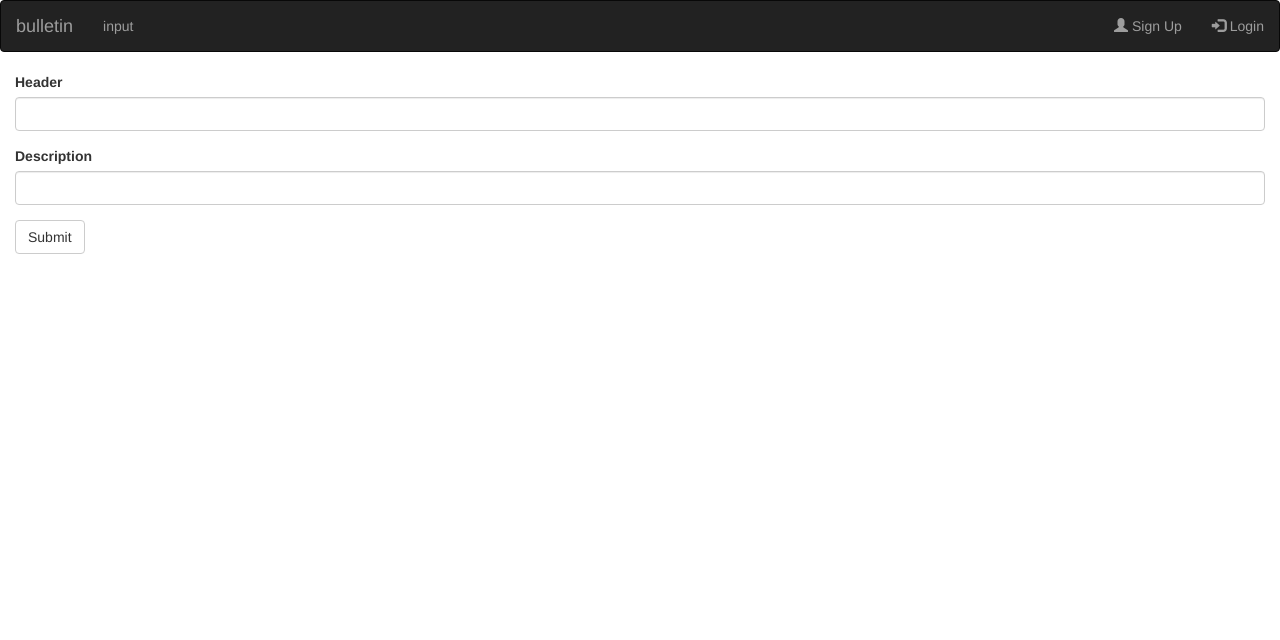
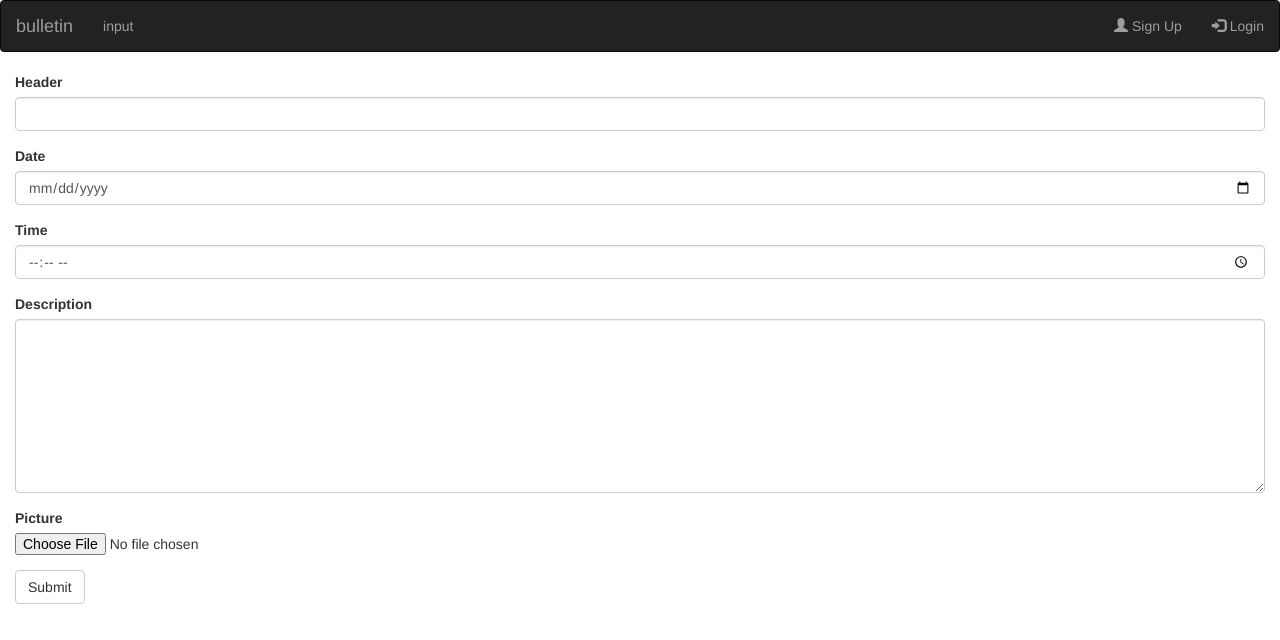
Before and after one commit to jjvmak/bulletin, an Angular app: page /input in a window 1280 px wide. Shown: the top 640 px of the page. Built offline with nearby package versions, Linux system fonts and the light colour scheme; no server answers.

Commit message:
More attributes to input component.

```diff
--- a/src/app/input/input.component.html
+++ b/src/app/input/input.component.html
@@ -1,15 +1,25 @@
-
 
 <div class="container-fluid">
-
 	<form (ngSubmit)="onSubmit(message)" #message="ngForm">
 		<div class="form-group">
 			<label for="header">Header</label>
 		    <input type="text" class="form-control" name="header" ngModel required>
 		</div>
 		<div class="form-group">
+			<label for="date">Date</label>
+		    <input type="date" class="form-control" name="date" ngModel required>
+		</div>
+		<div class="form-group">
+			<label for="time">Time</label>
+		    <input type="time" class="form-control" name="time" ngModel required>
+		</div>
+		<div class="form-group">
 			<label for="description">Description</label>
-        <input type="text" class="form-control" name="description" ngModel required>
+		    <textarea class="form-control" rows="8" name="description" ngModel required></textarea>
+		</div>
+		<div class="form-group">
+    		<label for="picture">Picture</label>
+    		<input type="file" name="picture"  #fileInput>
   		</div>
 		<button type="submit" class="btn btn-default">Submit</button>
 	</form>
```
Lines whose indentation alone changed are shown as unchanged.
